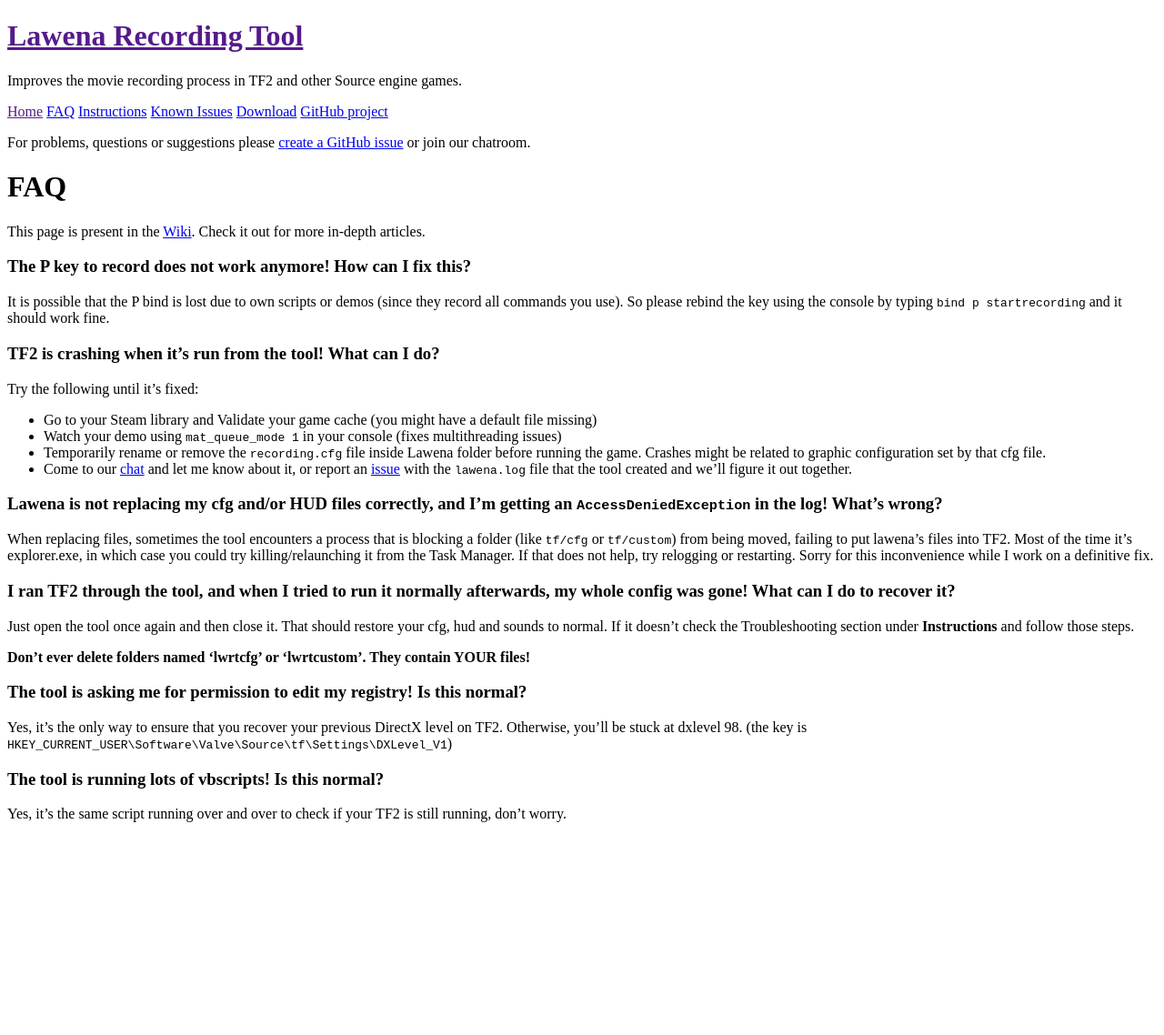
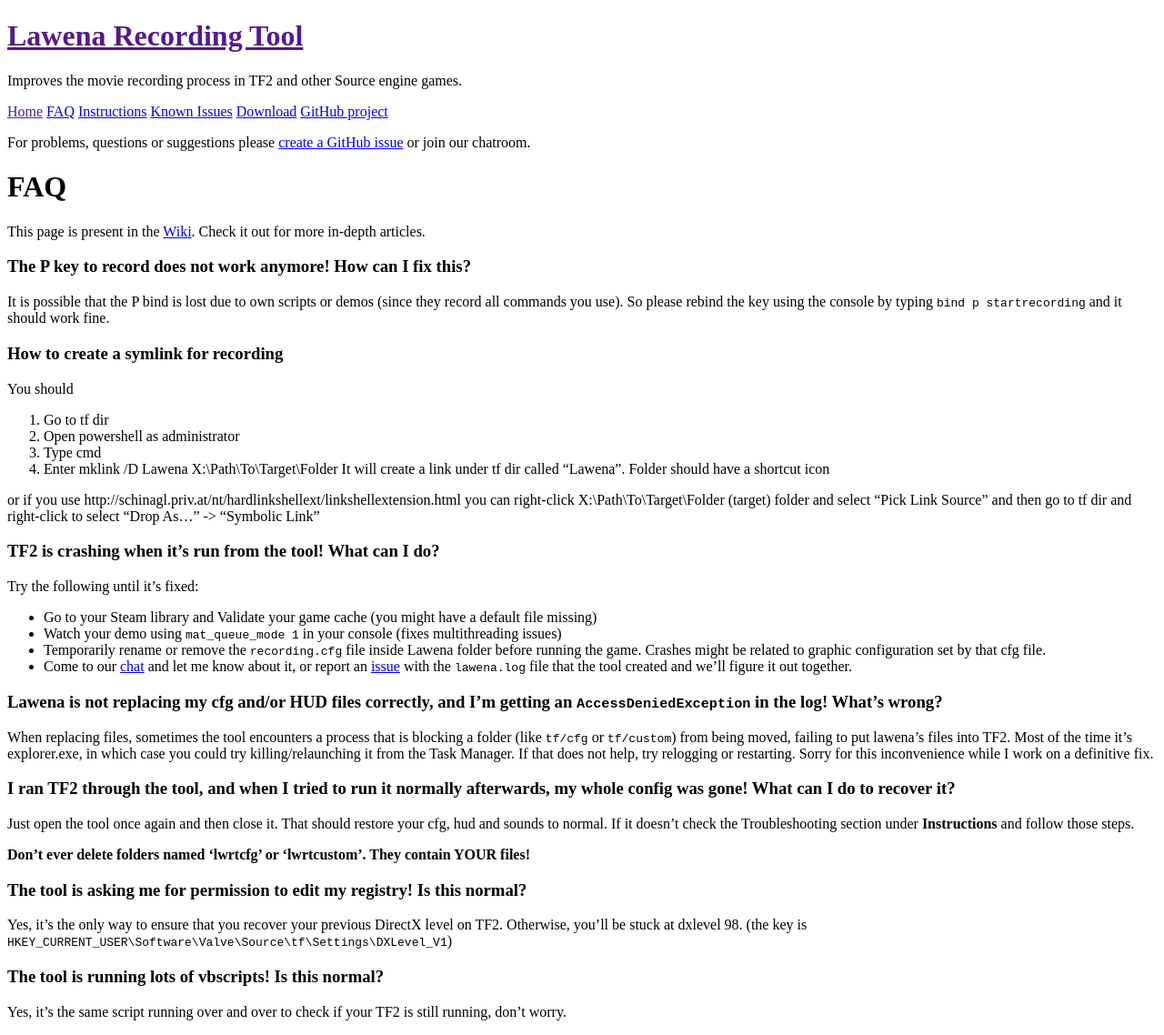
Before and after one commit to lawena/lawena.github.io, a Jekyll site: the page built from faq.md, in a window 1280 px wide. Shown: the whole page at 91% size. Built offline with Jekyll 4.4.1, drawn with Linux system fonts in a browser that asks for light colours; before the commit the page ends 920 px from its top, so only the background shows below that.

Commit message:
Update faq.md

```diff
--- a/faq.md
+++ b/faq.md
@@ -10,6 +10,17 @@ title: FAQ
 ### The P key to record does not work anymore! How can I fix this?
 
 It is possible that the P bind is lost due to own scripts or demos (since they record all commands you use). So please rebind the key using the console by typing ``bind p startrecording`` and it should work fine.
+
+### How to create a symlink for recording
+
+You should
+1. Go to tf dir
+2. Open powershell as administrator
+3. Type cmd
+4. Enter mklink /D Lawena X:\Path\To\Target\Folder
+It will create a link under tf dir called "Lawena". Folder should have a shortcut icon
+
+or if you use http://schinagl.priv.at/nt/hardlinkshellext/linkshellextension.html you can right-click X:\Path\To\Target\Folder (target) folder and select "Pick Link Source" and then go to tf dir and right-click to select "Drop As..." -> "Symbolic Link"
 
 ### TF2 is crashing when it's run from the tool! What can I do?
 
```
